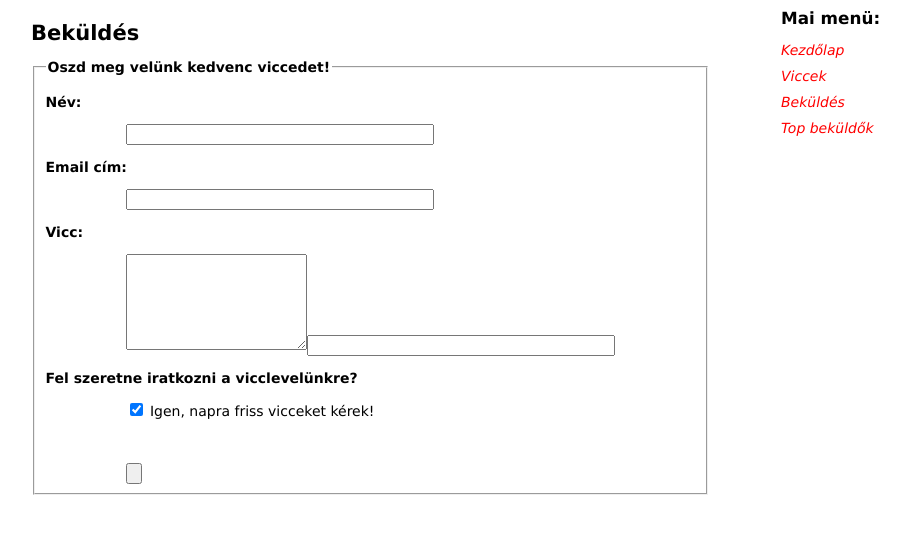
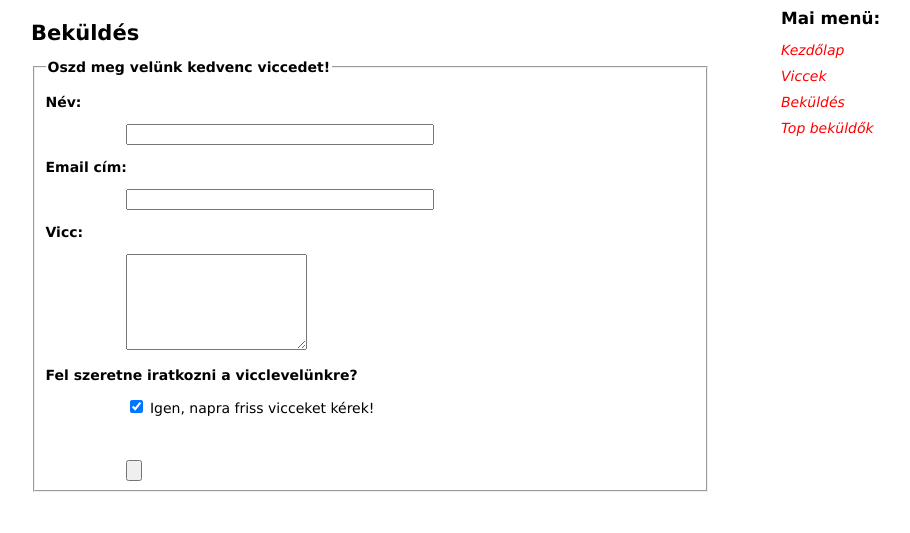
Before and after one commit to Jxncsi/jxncsi.github.io, a plain HTML site: page gitlabor3/bekuldes.html in a window 1280 px wide. Shown: the part 163-696 px from the top of the page, without its empty margins (139-1049 px from the left). Drawn offline with Linux system fonts and the light colour scheme; a web font is replaced by a local one.

Commit message:
Update bekuldes.html

```diff
--- a/gitlabor3/bekuldes.html
+++ b/gitlabor3/bekuldes.html
@@ -32,7 +32,7 @@
                     <p>Email cím:</p>
                     <div><input type="text" name="email" maxlength="50"></div>
                     <p>Vicc:</p>
-                    <div><textarea name="vicc" rows="6" maxlength="50"></textarea><input type="text" name="vicc"></div>
+                    <div><textarea name="vicc" rows="6" maxlength="50"></textarea></div>
                     <p>Fel szeretne iratkozni a vicclevelünkre?</p>
                     <div><input type="checkbox" name="vicclevel" value="'1" checked><label for="vicclevel"> Igen, napra
                             friss vicceket kérek!</label></div>
```
